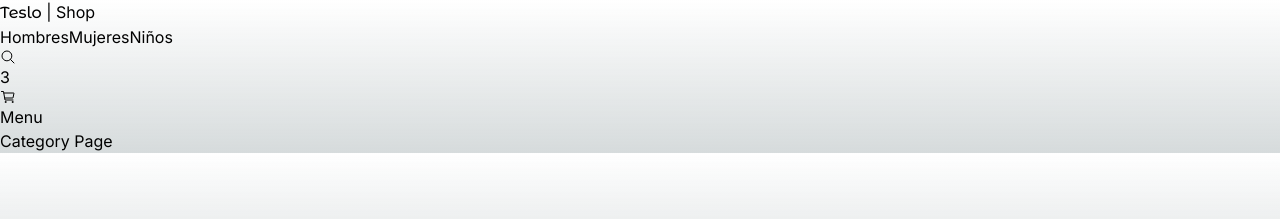
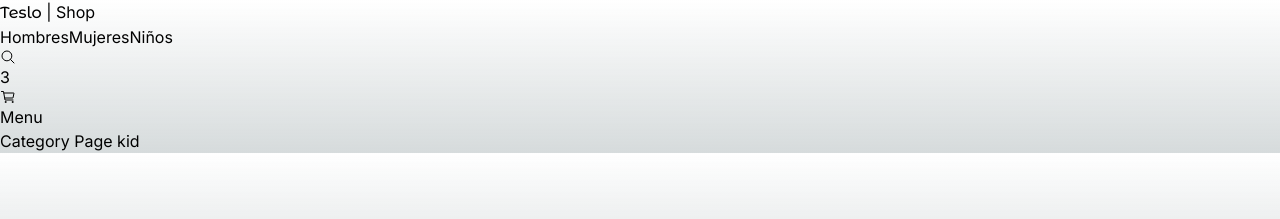
Before and after one commit to Nobbisaurio/teslo-shop, a Next.js app: page /category/kid in a window 1280 px wide. Shown: the top 219 px of the page. Built offline with nearby package versions, Linux system fonts and the light colour scheme.

Commit message:
404 categoryPage creado

```diff
--- a/src/app/(shop)/category/[id]/page.tsx
+++ b/src/app/(shop)/category/[id]/page.tsx
@@ -1,8 +1,21 @@
 
-export default function () {
+
+interface Props {
+  params: Promise<{
+    id: string;
+  }>;
+}
+
+
+
+
+export default async function ( { params }: Props ) {
+
+  const { id } = await params;
+
   return (
     <div>
-      <h1>Category Page</h1>
+      <h1>Category Page { id }</h1>
     </div>
   );
 }
```
Also changed, not shown: src/app/(shop)/category/not-found.tsx (added, +15 -0 lines).
